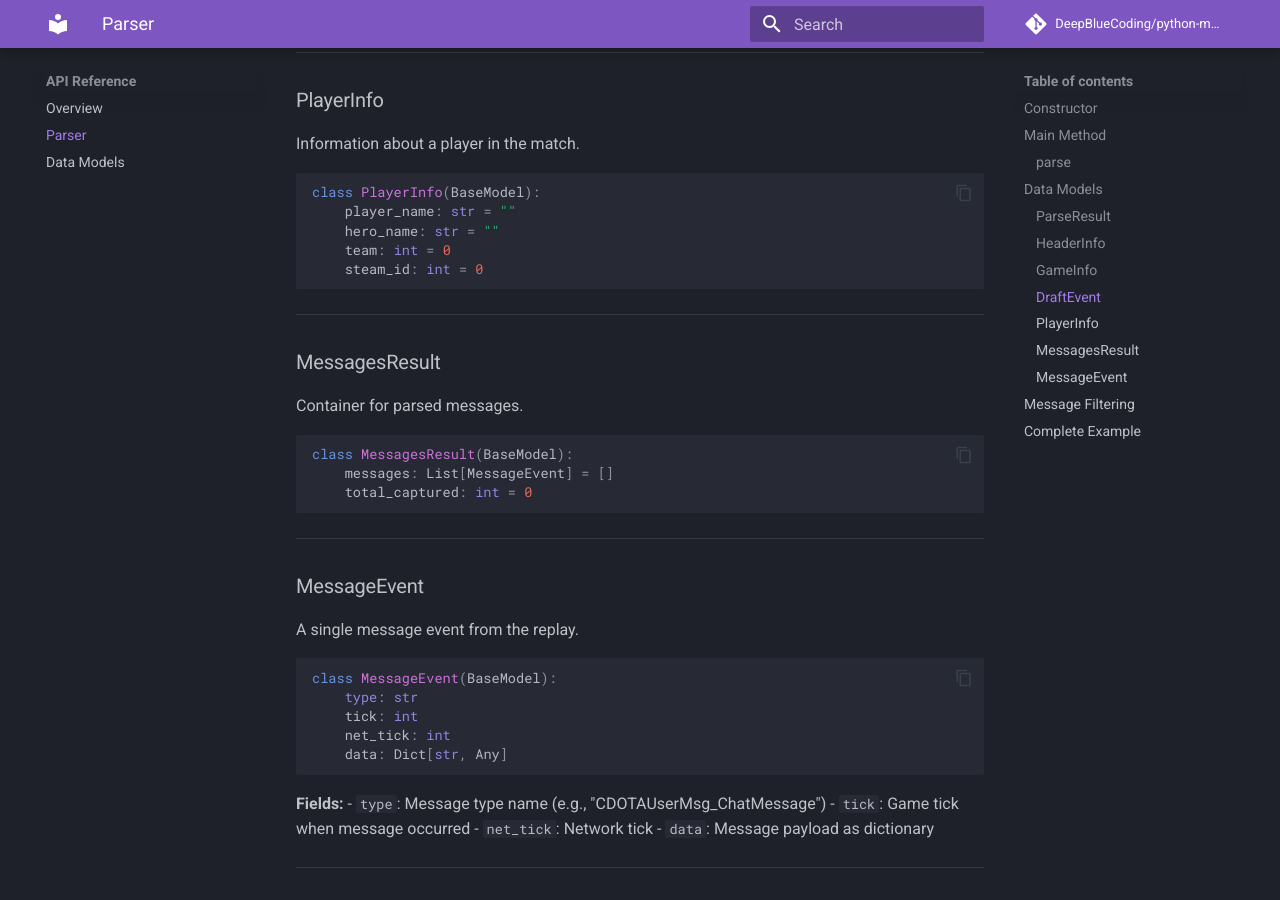
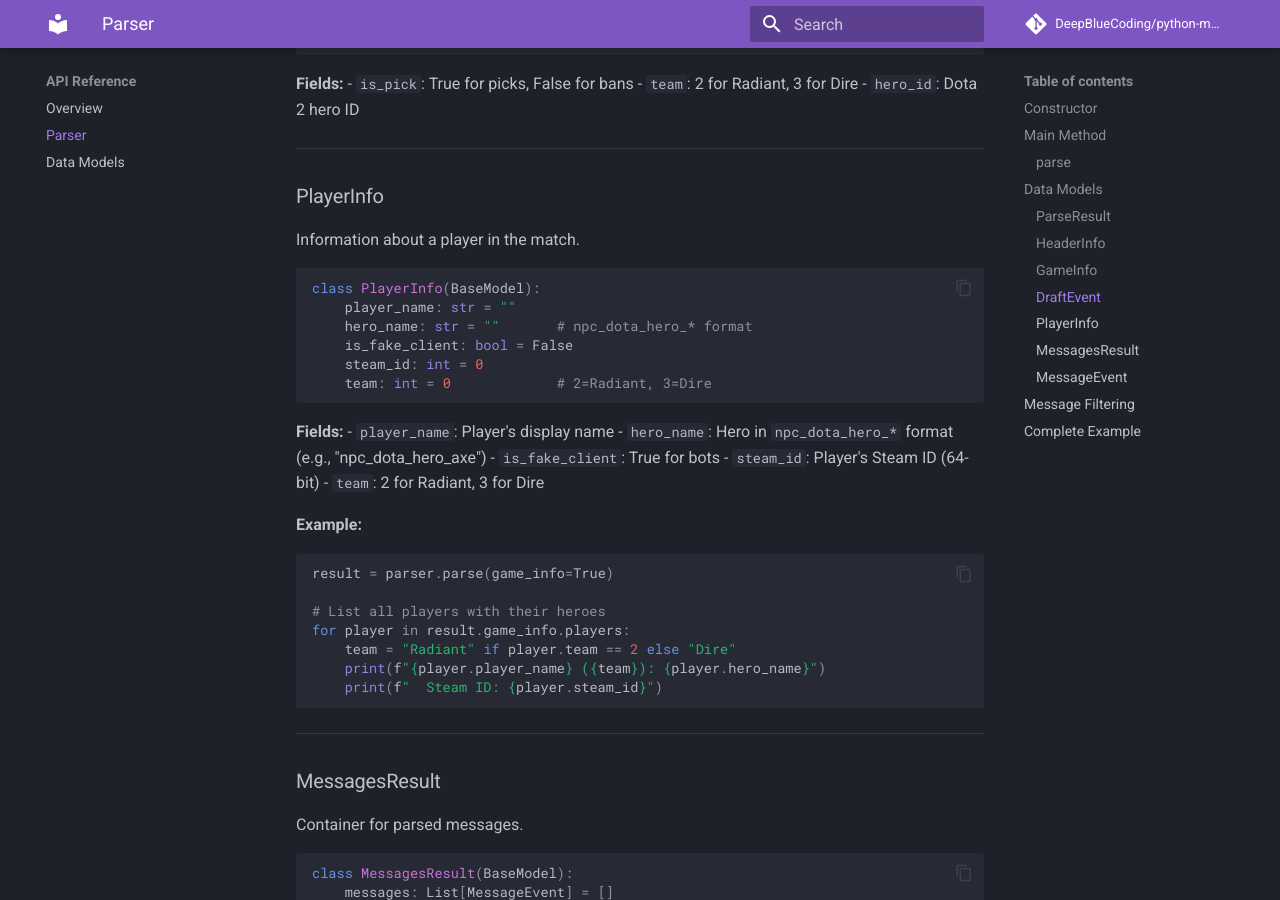
Before and after one commit to DeepBlueCoding/python-manta, an MkDocs documentation site: the page built from docs/api/parser.md, in a window 1280 px wide and 900 px high, scrolled down 3758 px. Built offline with MkDocs 1.6.1 and Material for MkDocs 9.7.7, drawn with Linux system fonts in a browser that asks for light colours; comment, search, counter and statistics services are not loaded; the version menu is left out; some of the changed text lies outside the part shown.

````diff
--- a/docs/api/parser.md
+++ b/docs/api/parser.md
@@ -162,6 +162,11 @@ game_info = result.game_info
 print(f"Match ID: {game_info.match_id}")
 print(f"Winner: {'Radiant' if game_info.game_winner == 2 else 'Dire'}")
 
+# Players (10 players: 5 Radiant + 5 Dire)
+for player in game_info.players:
+    team = "Radiant" if player.team == 2 else "Dire"
+    print(f"  {player.player_name} ({team}): {player.hero_name}")
+
 # Draft
 for event in game_info.picks_bans:
     action = "PICK" if event.is_pick else "BAN"
@@ -200,9 +205,28 @@ Information about a player in the match.
 ```python
 class PlayerInfo(BaseModel):
     player_name: str = ""
-    hero_name: str = ""
-    team: int = 0
+    hero_name: str = ""       # npc_dota_hero_* format
+    is_fake_client: bool = False
     steam_id: int = 0
+    team: int = 0             # 2=Radiant, 3=Dire
+```
+
+**Fields:**
+- `player_name`: Player's display name
+- `hero_name`: Hero in `npc_dota_hero_*` format (e.g., "npc_dota_hero_axe")
+- `is_fake_client`: True for bots
+- `steam_id`: Player's Steam ID (64-bit)
+- `team`: 2 for Radiant, 3 for Dire
+
+**Example:**
+```python
+result = parser.parse(game_info=True)
+
+# List all players with their heroes
+for player in result.game_info.players:
+    team = "Radiant" if player.team == 2 else "Dire"
+    print(f"{player.player_name} ({team}): {player.hero_name}")
+    print(f"  Steam ID: {player.steam_id}")
 ```
 
 ---
--- a/pyproject.toml
+++ b/pyproject.toml
@@ -4,7 +4,7 @@ build-backend = "setuptools.build_meta"
 
 [project]
 name = "python-manta"
-version = "1.4.5.2-dev1"
+version = "1.4.5.2-dev2"
 description = "Python interface for the Manta Dota 2 replay parser"
 readme = "README.md"
 license = {text = "MIT"}
````
Also changed, not shown: 1 other file.
